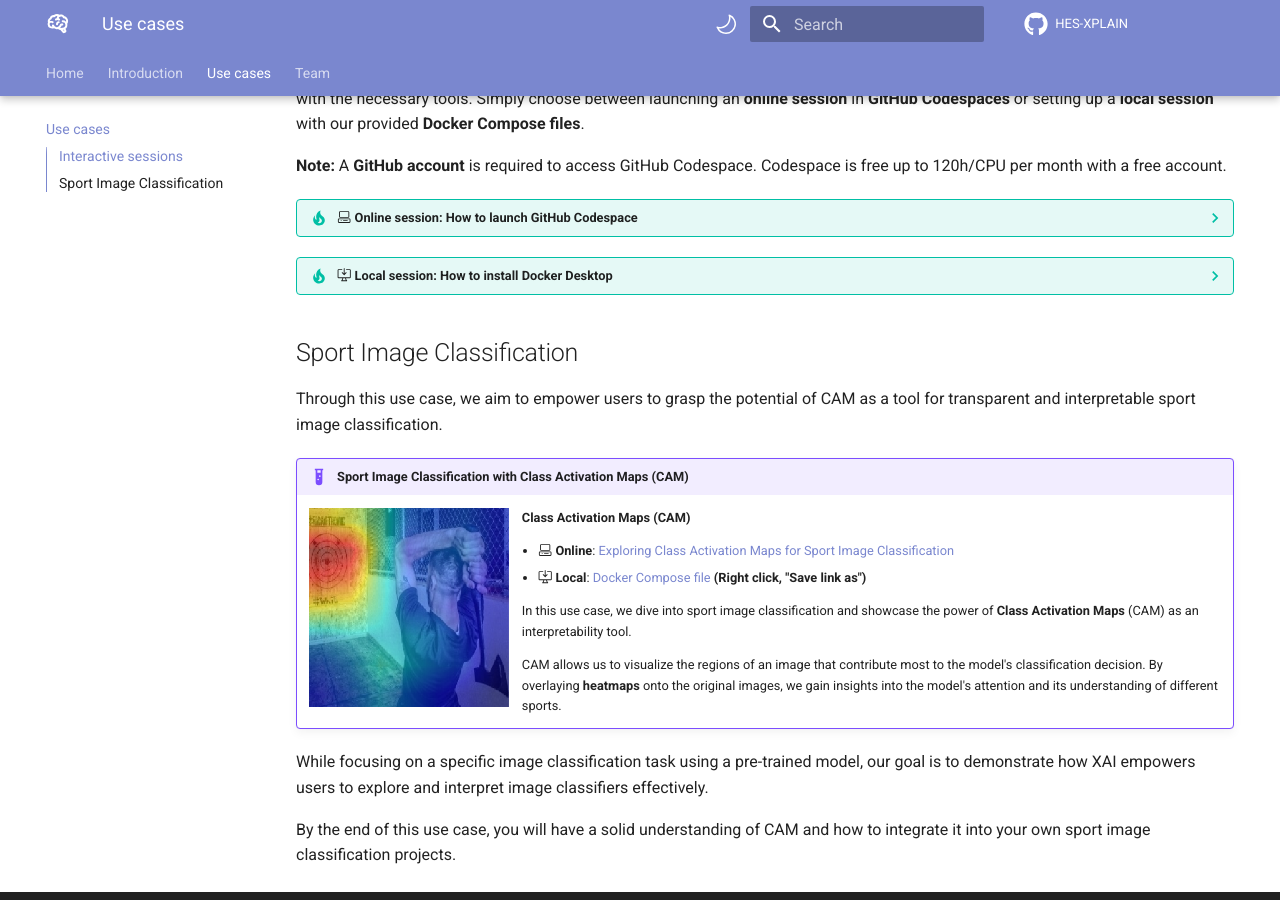
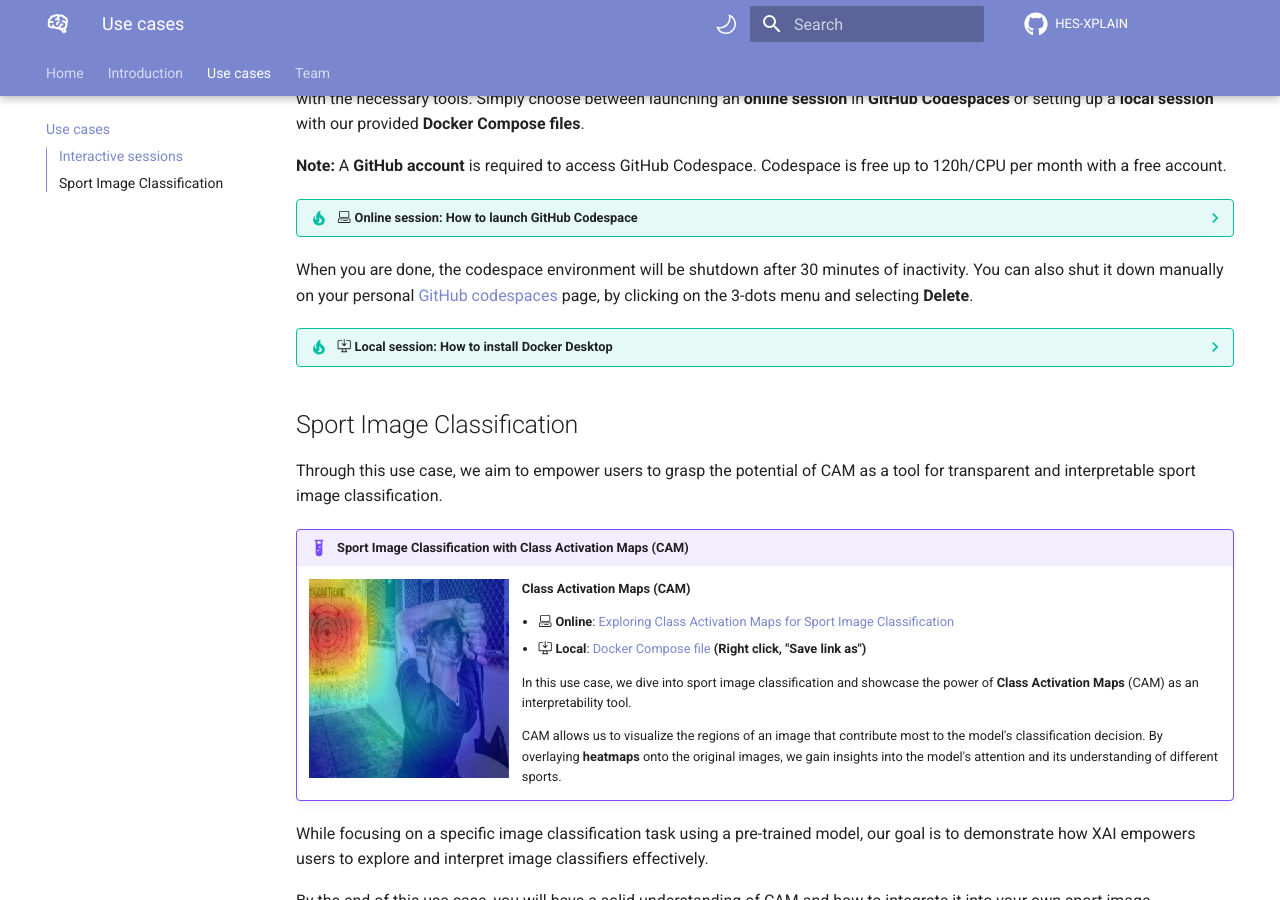
Before and after one commit to HES-XPLAIN/hes-xplain.github.io, an MkDocs documentation site: the page built from docs/notebooks.md, in a window 1280 px wide and 900 px high, scrolled down 444 px. Built offline with MkDocs 1.6.1 and Material for MkDocs 9.7.7, drawn with Linux system fonts in a browser that asks for light colours; comment, search, counter and statistics services are not loaded.

Commit message:
Improve instructions for codespaces and Docker client

```diff
--- a/docs/notebooks.md
+++ b/docs/notebooks.md
@@ -29,8 +29,12 @@
         * **REFRESH** your browser
 
     * Choose a machine configuration (2 or 4 cores) on the Codespace dropdown menu.
-    * Wait for the session to load.
+    * Wait for the session to load, until **Python 3 (ipykernel)** is displayed in upper right corner. This can take a few minutes.
     * You are ready to start working with the interactive Jupyter notebook.
+
+When you are done, the codespace environment will be shutdown after 30 minutes of inactivity. You can also shut it down
+manually on your personal [GitHub codespaces](https://github.com/codespaces) page, by clicking on the 3-dots menu and
+selecting **Delete**.
 
 ??? tip ":octicons-desktop-download-24: Local session: How to install Docker Desktop"
 
```
Also changed, not shown: other parts of docs/notebooks.md (+2 -1 lines).
